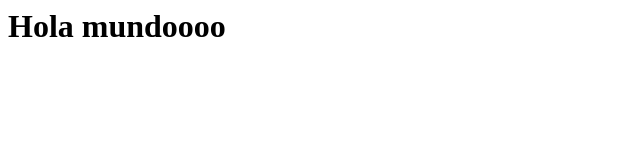
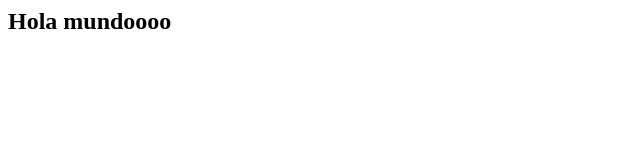
Before and after one commit to a25andermc/2025-PPS-a25andermc, a plain HTML site: page index.html in a window 1280 px wide. Shown: the whole page, without its empty margins (0-640 px from the left). Drawn offline with Linux system fonts and the light colour scheme.

Commit message:
Cambiando index en deva

```diff
--- a/index.html
+++ b/index.html
@@ -1 +1 @@
-<h1> Hola mundoooo </h1>
+<h2> Hola mundoooo </h2>
```
